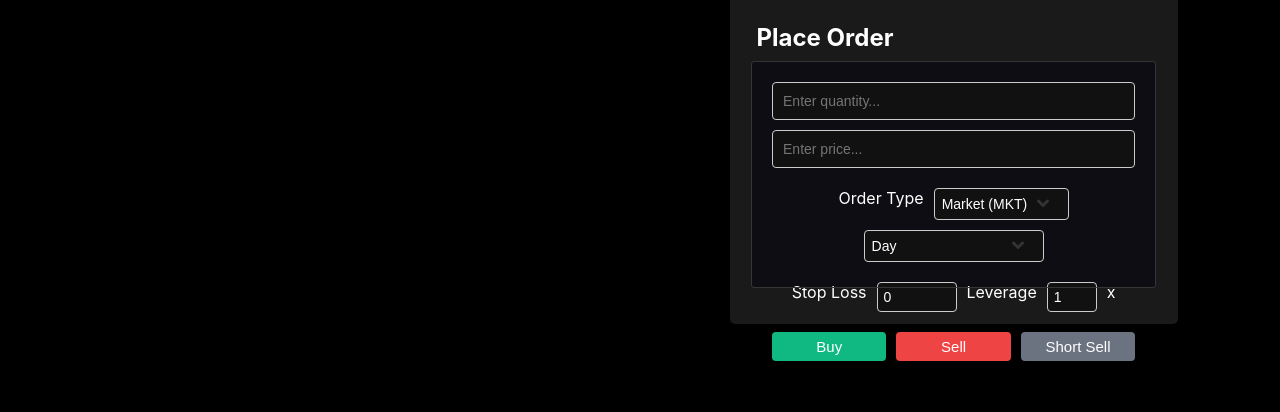
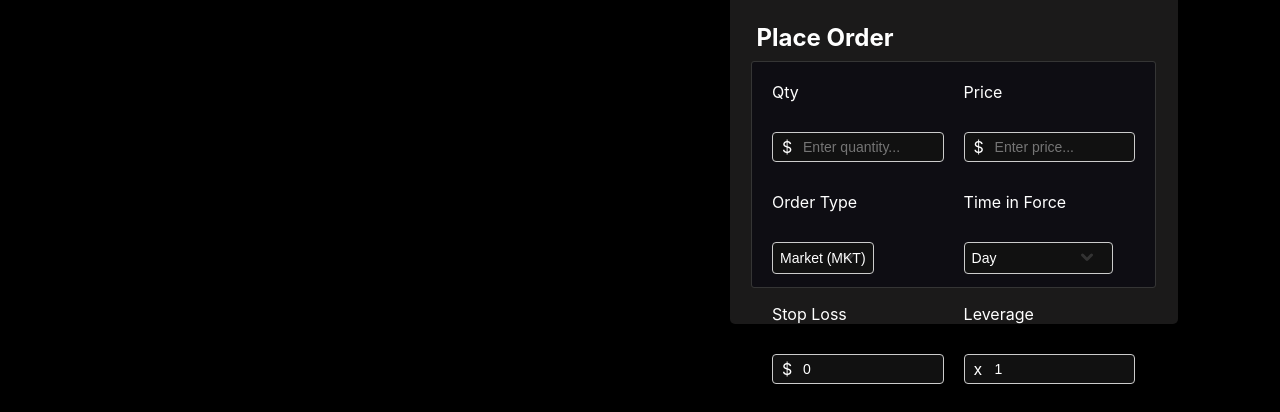
Before and after one commit to vepaan/market, a React (Create React App) app in the folder frontend/: page /market in a window 1280 px wide. Shown: the part 380-792 px from the top of the page. Built offline with nearby package versions, Linux system fonts and the light colour scheme; no server answers; what chartjs-plugin-zoom would draw is missing.

Commit message:
frontend update

```diff
--- a/frontend/src/pages/placeorder.js
+++ b/frontend/src/pages/placeorder.js
@@ -16,6 +16,8 @@ function PlaceOrder() {
       price,
       orderType,
       duration,
+      stoploss,
+      leverage,
       action,
     };
     console.log(orderDetails);  // Here you can handle the form submission
@@ -24,7 +26,13 @@ function PlaceOrder() {
   return (
     <div className="order-form">
       <form className="order-form-space">
+        {/* Quantity and Price */}
         <div className="form-row">
+          <div className="label">Qty</div>
+          <div className="label">Price</div>
+        </div>
+        <div className="form-row">
+          <div className="input-field">
             <input
               type="number"
               className="qty-box"
@@ -34,6 +42,9 @@ function PlaceOrder() {
               value={quantity}
               onChange={(e) => setQuantity(e.target.value)}
             />
+            <span className="currency-sign">$</span>
+          </div>
+          <div className="input-field">
             <input
               type="number"
               className="price-box"
@@ -43,12 +54,17 @@ function PlaceOrder() {
               value={price}
               onChange={(e) => setPrice(e.target.value)}
             />
+            <span className="currency-sign">$</span>
+          </div>
         </div>
 
+        {/* Order Type and Duration */}
         <div className="form-row">
-          <label htmlFor="orderType" className="order-type-label">
-            Order Type
-          </label>
+          <div className="label">Order Type</div>
+          <div className="label">Time in Force</div>
+        </div>
+        <div className="form-row">
+          <div className="input-field">
             <select
               id="orderType"
               name="orderType"
@@ -59,6 +75,9 @@ function PlaceOrder() {
               <option value="market">Market (MKT)</option>
               <option value="limit">Limit (LMT)</option>
             </select>
+          </div>
+
+          <div className="input-field">
             <select
               id="duration"
               name="duration"
@@ -72,9 +91,15 @@ function PlaceOrder() {
               <option value="FOK">Fill Or Kill</option>
             </select>
           </div>
+        </div>
 
+        {/* Stop Loss and Leverage */}
         <div className="form-row">
-          Stop Loss
+          <div className="label">Stop Loss</div>
+          <div className="label">Leverage</div>
+        </div>
+        <div className="form-row">
+          <div className="input-field">
             <input
               type="number"
               className="stop-loss"
@@ -83,7 +108,9 @@ function PlaceOrder() {
               value={stoploss}
               onChange={(e) => setStopLoss(e.target.value)}
             />
-          Leverage
+            <span className="currency-sign">$</span>
+          </div>
+          <div className="input-field">
             <input
               type="number"
               className="leverage"
@@ -92,9 +119,11 @@ function PlaceOrder() {
               value={leverage}
               onChange={(e) => setLevergae(e.target.value)}
             />
-          x
+            <span className="currency-sign">x</span>
+          </div>
         </div>
 
+        {/* Action Buttons */}
         <div className="form-row">
           <button
             type="submit"
--- a/frontend/src/placeorder.css
+++ b/frontend/src/placeorder.css
@@ -1,60 +1,75 @@
 .order-form-space {
     display: flex;
     flex-wrap: wrap;
-    gap: 10px;
+    gap: 20px;
     padding: 20px;
 }
 
+/* Form row: labels and inputs in the same row */
 .form-row {
-    display: flex;
-    gap: 10px;
-    flex-wrap: wrap;
-    justify-content: center;
+    display: flex; /* Align items horizontally */
+    gap: 20px; /* Space between the label and input field */
     width: 100%;
     margin-bottom: 10px;
 }
 
+/* Align labels and input fields in two rows: labels on top, values on bottom */
+.form-row .label {
+    flex: 1 1 50%; /* Each label takes up 50% width */
+    display: block;
+    font-size: 16px;
+    color: white;
+}
+
+.form-row .input-field {
+    flex: 1 1 50%; /* Each input field takes up 50% width */
+    display: block;
+    position: relative; /* Allow for absolute positioning of currency symbol */
+}
+
+.label-row {
+    display: flex;
+    gap: 20px;
+    width: 100%;
+    margin-bottom: 5px;
+}
+
+/* Styling for input fields (qty, price, stop-loss, leverage) */
 .qty-box,
-  .price-box {
-    flex: 1 1 calc(50% - 10px);
-    padding: 10px;
+.price-box,
+.stop-loss,
+.leverage {
+    padding: 6px 6px 6px 30px; /* Space for the dollar sign */
     font-size: 14px;
     border: 1px solid #ccc;
     border-radius: 4px;
     box-sizing: border-box;
     background-color: rgb(17, 17, 17);
     color: white;
+    width: 100%;
 }
 
-  .stop-loss{
-    padding: 6px;
-    font-size: 14px;
-    width: 80px;
-    border: 1px solid #ccc;
-    border-radius: 4px;
-    box-sizing: border-box;
-    background-color: rgb(17, 17, 17);
+/* Currency sign inside the input field */
+.currency-sign {
+    position: absolute;
+    left: 10px; /* Adjust this value for alignment */
+    top: 50%;
+    transform: translateY(-50%);
     color: white;
+    font-size: 16px; /* You can adjust the font size if needed */
 }
 
-  .leverage{
-    padding: 6px;
-    font-size: 14px;
-    width: 50px;
-    border: 1px solid #ccc;
-    border-radius: 4px;
-    box-sizing: border-box;
-    background-color: rgb(17, 17, 17);
-    color: white;
-  }
-
+/* Focused input fields */
 .qty-box:focus,
-  .price-box:focus {
+.price-box:focus,
+.stop-loss:focus,
+.leverage:focus {
     outline: none;
     border-color: #3b82f6;
     box-shadow: 0 0 3px rgba(59, 130, 246, 0.5);
 }
 
+/* Buttons */
 .order-form-space .button {
     flex: 1 1 calc(33.33% - 10px);
     padding: 6px;
@@ -82,12 +97,7 @@
     background-color: #6b7280; /* Gray for Short Sell */
 }
 
-  .order-form-space label {
-    margin-right: 0px;
-    font-size: 16px;
-    color: white;
-  }
-
+/* Dropdown styles */
 .order-form-space select {
     padding: 7px;
     font-size: 14px;
@@ -106,12 +116,12 @@
     box-shadow: 0 0 3px rgba(59, 130, 246, 0.5);
 }
 
-  .order-type-dropdown-1{
+.order-type-dropdown-1,
+.order-type-dropdown-2 {
     padding: 10px;
     appearance: none;
     -webkit-appearance: none;
     -moz-appearance: none;
-    width: 135px;
     font-size: 16px;
     border: 1px solid #ccc;
     border-radius: 4px;
@@ -120,20 +130,7 @@
     cursor: pointer;
 }
 
-  .order-type-dropdown-2{
-    padding: 10px;
-    appearance: none;
-    -webkit-appearance: none;
-    -moz-appearance: none;
-    width: 180px;
-    font-size: 16px;
-    border: 1px solid #ccc;
-    border-radius: 4px;
-    background-color: rgb(17, 17, 17);
-    color: #fff;
-    cursor: pointer;
-  }
-
+/* Dropdown arrow styling */
 .order-type-dropdown-1::after,
 .order-type-dropdown-2::after {
     content: '▼';
@@ -168,6 +165,8 @@
 @media (max-width: 768px) {
     .order-form-space .qty-box,
     .order-form-space .price-box,
+    .order-form-space .stop-loss,
+    .order-form-space .leverage,
     .order-form-space button,
     .order-form-space label,
     .order-form-space select {
```
Lines whose indentation alone changed are shown as unchanged.
